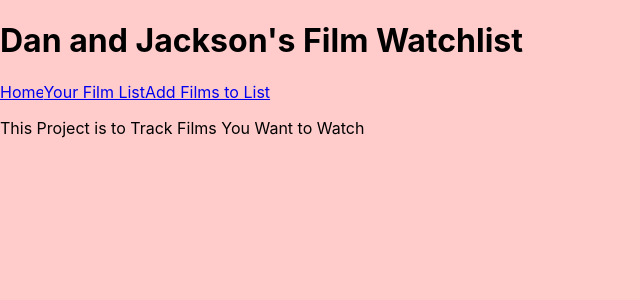
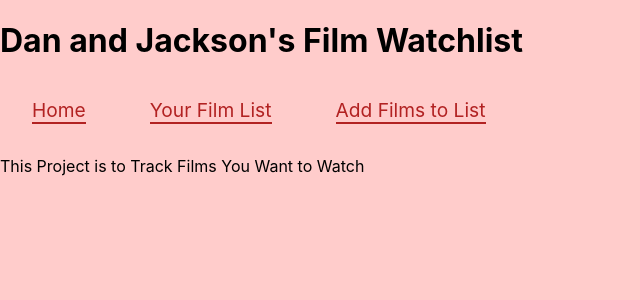
Before and after one commit to JacksonColeman/CatalogueCinematica, a React (Create React App) app in the folder p2groupproj/: page / in a window 1280 px wide. Shown: the top 300 px of the page, without its empty margins (0-640 px from the left). Built offline with nearby package versions, Linux system fonts and the light colour scheme.

Commit message:
css experiments

```diff
--- a/p2groupproj/src/App.css
+++ b/p2groupproj/src/App.css
@@ -6,3 +6,42 @@
     margin-left: 5%;
     inline-size: 350px;
 }
+
+.navbar {
+    background-color: #ffcccb;
+}
+
+.navbar a {
+    display: inline-block;
+    margin: 1rem 2rem;
+    text-decoration: none;
+    font-size: 1.2em;
+    color: firebrick;
+    border-bottom: 2px solid firebrick;
+    transition: 0.1s;
+  }
+
+/* nav {
+    background-color: cornsilk;
+  }
+
+  nav a {
+    display: inline-block;
+    margin: 1rem 2rem;
+    text-decoration: none;
+    font-size: 1.2em;
+    color: firebrick;
+    border-bottom: 2px solid firebrick;
+    transition: 0.1s;
+  }
+
+  nav a:hover,
+  nav a:active {
+    color: tomato;
+    border-bottom: 2px solid tomato;
+  }
+
+  nav a.active {
+    background-color: black;
+    color: white;
+  } */
--- a/p2groupproj/src/components/NavBar.js
+++ b/p2groupproj/src/components/NavBar.js
@@ -5,9 +5,9 @@
 function NavBar () {
     return(
         <div className="navbar">
-            <NavLink exact to ="/">Home</NavLink>
-            <NavLink to="/yourfilmlist">Your Film List</NavLink>
-            <NavLink to="/addfilms">Add Films to List</NavLink>
+            <NavLink exact to ="/"> Home </NavLink>
+            <NavLink to="/yourfilmlist"> Your Film List </NavLink>
+            <NavLink to="/addfilms"> Add Films to List </NavLink>
         </div>
     )
 }
```
